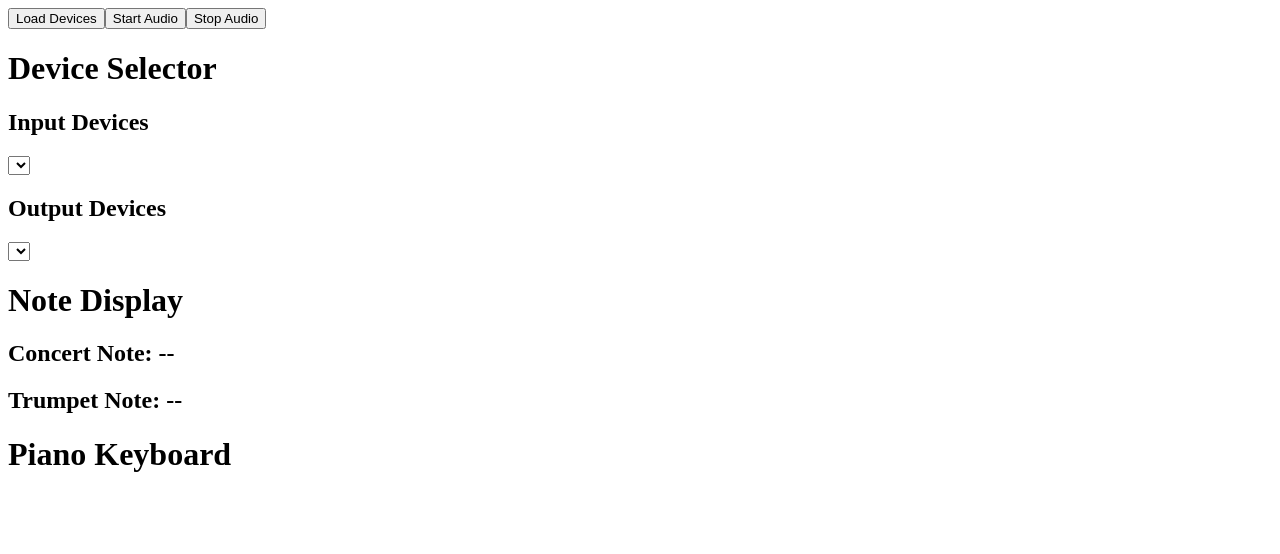
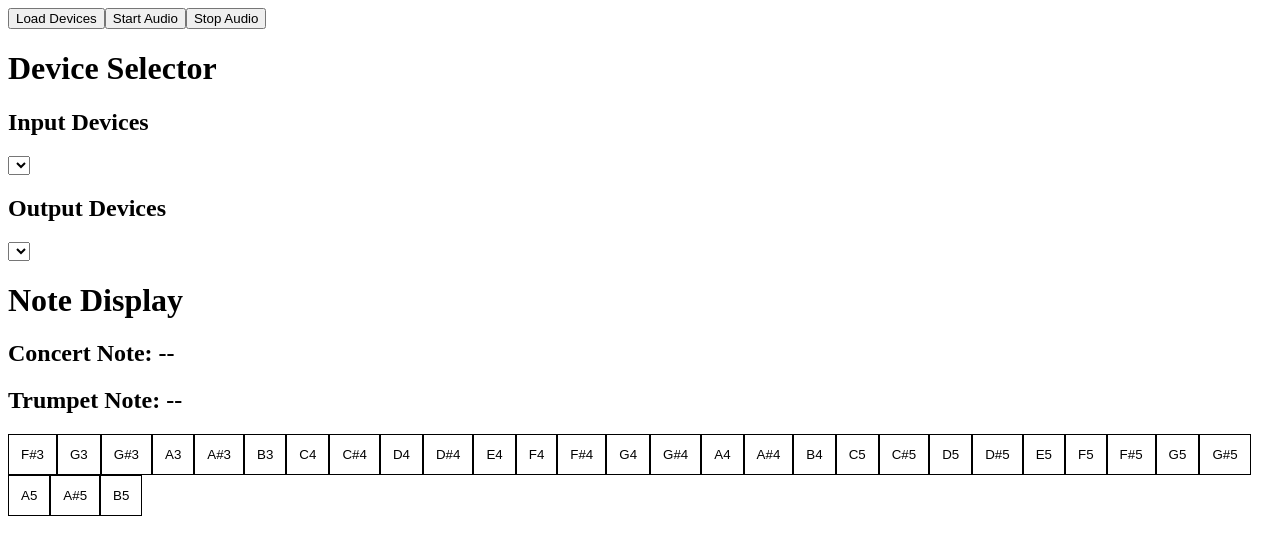
Before and after one commit to borakavgaci/trumpet-practice-app, a React (Vite) app: page / in a window 1280 px wide. Shown: the top 554 px of the page. Built offline with nearby package versions, Linux system fonts and the light colour scheme.

Commit message:
Add piano keyboard UI

```diff
--- a/forge.env.d.ts
+++ b/forge.env.d.ts
@@ -1 +1,2 @@
 /// <reference types="@electron-forge/plugin-vite/forge-vite-env" />
+/// <reference types="vite/client" />
--- a/src/components/NoteDisplay/NoteDisplay.tsx
+++ b/src/components/NoteDisplay/NoteDisplay.tsx
@@ -5,7 +5,7 @@ import formatPitchedNote from "../../utils/formatPitchedNote";
 type NoteDisplayProps = {
         concertNote: PitchedNote | null;
         trumpetNote: PitchedNote | null;
-        frequency: number;
+        frequency: number | null;
         isListening: boolean;
 }
 
--- /dev/null
+++ b/src/components/PianoKeyboard/PianoKeyboard.css
@@ -0,0 +1,11 @@
+.piano-key {
+  background-color: white;
+  color: black;
+  border: 1px solid black;
+  padding: 12px;
+  cursor: pointer;
+}
+
+.piano-key.active {
+  background-color: lightblue;
+}
--- a/src/components/PianoKeyboard/PianoKeyboard.tsx
+++ b/src/components/PianoKeyboard/PianoKeyboard.tsx
@@ -1,7 +1,25 @@
-export default function PianoKeyboard() {
+import './PianoKeyboard.css';
+import { PianoKeyProps, pianoKeys } from '../../data/pianoKeys';
+
+
+export default function PianoKeyboard({onActiveKey, onDeactiveKey, activeKeys}: PianoKeyProps) {
+
+  const listKeys = pianoKeys.map(pianoKey => {
+
+  const isActive = activeKeys.includes(pianoKey.midiNumber);
+
+  return (
+    <button key={pianoKey.midiNumber}
+    onPointerDown={() => onActiveKey(pianoKey.midiNumber)}
+    onPointerUp={() => onDeactiveKey(pianoKey.midiNumber)} className={isActive ? "piano-key active" : "piano-key"}>{pianoKey.noteName}{pianoKey.octave}
+
+    </button>
+    );
+});
+
     return (
         <div>
-            <h1>Piano Keyboard</h1>
+            {listKeys}
         </div>
     );
 }
--- /dev/null
+++ b/src/data/pianoKeys.ts
@@ -0,0 +1,49 @@
+import { NoteName } from "../types/note";
+
+export type PianoKey = {
+    midiNumber: number;
+    noteName: NoteName;
+    octave: number;
+    isBlack: boolean;
+}
+
+export type PianoKeyProps = {
+    onActiveKey: (midiNumber:number) => void;
+    onDeactiveKey: (midiNumber:number) => void;
+    activeKeys: number[];
+}
+
+export const pianoKeys: PianoKey[] = [
+  { midiNumber: 54, noteName: "F#", octave: 3, isBlack: true },
+  { midiNumber: 55, noteName: "G", octave: 3, isBlack: false },
+  { midiNumber: 56, noteName: "G#", octave: 3, isBlack: true },
+  { midiNumber: 57, noteName: "A", octave: 3, isBlack: false },
+  { midiNumber: 58, noteName: "A#", octave: 3, isBlack: true },
+  { midiNumber: 59, noteName: "B", octave: 3, isBlack: false },
+
+  { midiNumber: 60, noteName: "C", octave: 4, isBlack: false },
+  { midiNumber: 61, noteName: "C#", octave: 4, isBlack: true },
+  { midiNumber: 62, noteName: "D", octave: 4, isBlack: false },
+  { midiNumber: 63, noteName: "D#", octave: 4, isBlack: true },
+  { midiNumber: 64, noteName: "E", octave: 4, isBlack: false },
+  { midiNumber: 65, noteName: "F", octave: 4, isBlack: false },
+  { midiNumber: 66, noteName: "F#", octave: 4, isBlack: true },
+  { midiNumber: 67, noteName: "G", octave: 4, isBlack: false },
+  { midiNumber: 68, noteName: "G#", octave: 4, isBlack: true },
+  { midiNumber: 69, noteName: "A", octave: 4, isBlack: false },
+  { midiNumber: 70, noteName: "A#", octave: 4, isBlack: true },
+  { midiNumber: 71, noteName: "B", octave: 4, isBlack: false },
+
+  { midiNumber: 72, noteName: "C", octave: 5, isBlack: false },
+  { midiNumber: 73, noteName: "C#", octave: 5, isBlack: true },
+  { midiNumber: 74, noteName: "D", octave: 5, isBlack: false },
+  { midiNumber: 75, noteName: "D#", octave: 5, isBlack: true },
+  { midiNumber: 76, noteName: "E", octave: 5, isBlack: false },
+  { midiNumber: 77, noteName: "F", octave: 5, isBlack: false },
+  { midiNumber: 78, noteName: "F#", octave: 5, isBlack: true },
+  { midiNumber: 79, noteName: "G", octave: 5, isBlack: false },
+  { midiNumber: 80, noteName: "G#", octave: 5, isBlack: true },
+  { midiNumber: 81, noteName: "A", octave: 5, isBlack: false },
+  { midiNumber: 82, noteName: "A#", octave: 5, isBlack: true },
+  { midiNumber: 83, noteName: "B", octave: 5, isBlack: false },
+];
--- a/src/screens/MainScreen/MainScreen.tsx
+++ b/src/screens/MainScreen/MainScreen.tsx
@@ -1,4 +1,5 @@
 
+import { useState } from "react";
 
 import DeviceSelector from '../../components/DeviceSelector/DeviceSelector';
 import NoteDisplay from '../../components/NoteDisplay/NoteDisplay';
@@ -13,10 +14,13 @@ import usePitchDetection from '../../hooks/usePitchDetection';
 import transposeNote from '../../utils/transposeNote';
 import { PitchedNote } from '../../types/note';
 import frequencyToPitchedNote from '../../utils/frequencyToPitchedNote';
+import { PianoKey } from "../../data/pianoKeys";
 
 
 
 export default function MainScreen() {
+
+  const [activeKeys, setActiveKeys] = useState<number[]>([]);
 
   const {inputDevices, outputDevices, getAllDevices, selectedInputDeviceId, selectedOutputDeviceId, setSelectedInputDeviceId, setSelectedOutputDeviceId} = useAudioDevices();
   const {stream, isListening, error, startListening, stopListening} = useMicrophoneInput();
@@ -32,7 +36,23 @@ export default function MainScreen() {
     trumpetNote = transposeNote(concertNote,2);
   }
 
+  function activeKey(midiNumber:number) {
+    setActiveKeys(previousKeys => {
+      if(previousKeys.includes(midiNumber)) {
+        return previousKeys;
+      }
+      else {
+        return previousKeys.concat(midiNumber);
+      }
+    });
+  }
 
+  function deactiveKey(midiNumber:number) {
+    setActiveKeys(previousKeys => {
+      const currentKeys = previousKeys.filter(keyId => keyId !== midiNumber);
+      return currentKeys;
+    });
+  }
 
 
   return (
@@ -45,7 +65,8 @@ export default function MainScreen() {
       <NoteDisplay concertNote={concertNote} trumpetNote={trumpetNote} frequency={pitch} isListening={isListening}/>
 
 
-    <PianoKeyboard />
+    <PianoKeyboard onActiveKey={activeKey} onDeactiveKey={deactiveKey} activeKeys={activeKeys}/>
+
     </div>
   );
 }
```
